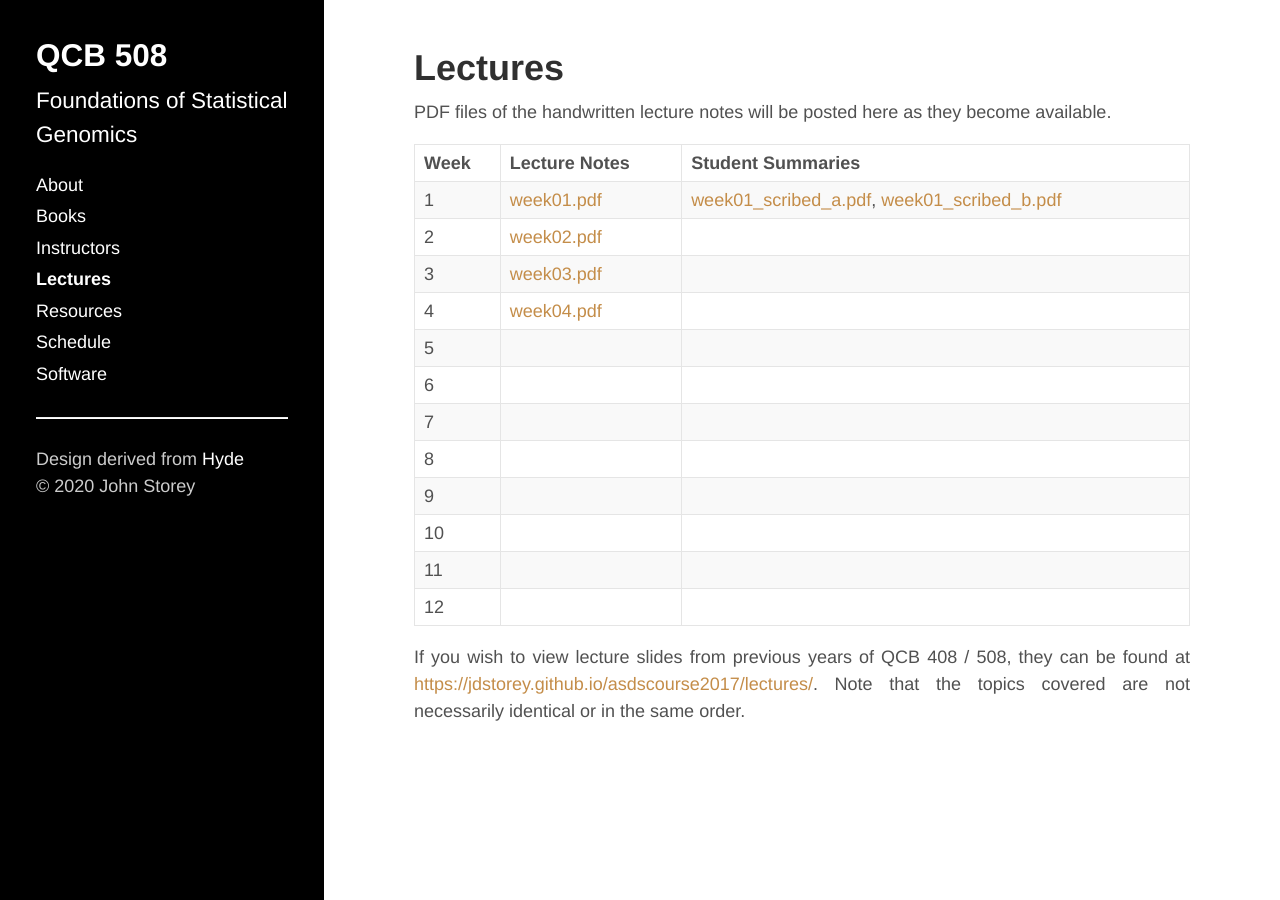
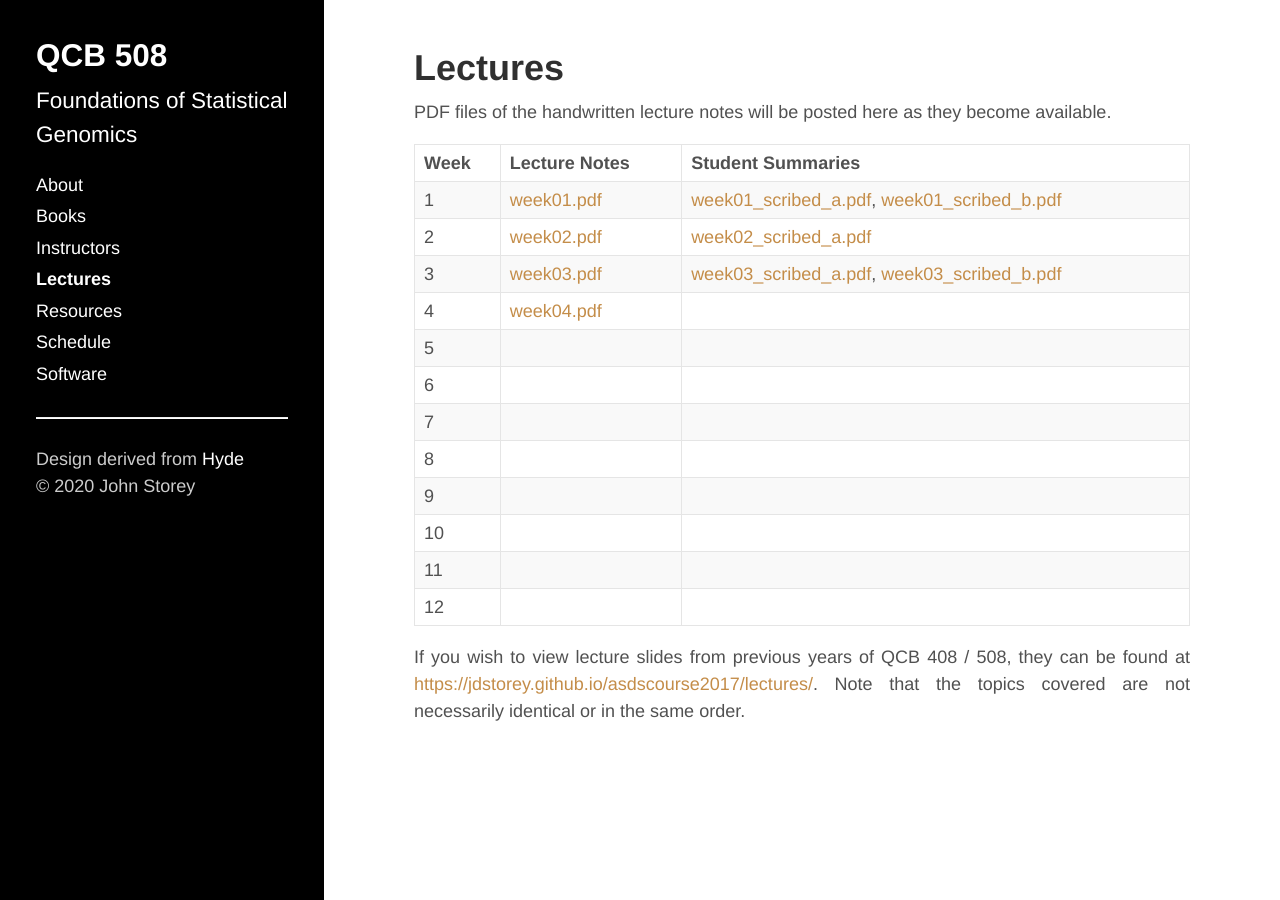
Before and after one commit to jdstorey/fsg, a Jekyll site: the page built from docs/lectures.md, in a window 1280 px wide. Built offline with Jekyll 4.4.1, drawn with Linux system fonts in a browser that asks for light colours.

Commit message:
Week 2 3 scribed notes

```diff
--- a/docs/lectures.md
+++ b/docs/lectures.md
@@ -8,8 +8,8 @@ PDF files of the handwritten lecture notes will be posted here as they become av
 | Week  | Lecture Notes | Student Summaries |
 |-------|---------------|-------------------|
 |  1 | [week01.pdf](./lecture_notes/week01.pdf) | [week01_scribed_a.pdf](./scribed_notes/week01/week01_scribed_a.pdf), [week01_scribed_b.pdf](./scribed_notes/week01/week01_scribed_b.pdf)  |
-|  2 | [week02.pdf](./lecture_notes/week02.pdf) |  |
-|  3 | [week03.pdf](./lecture_notes/week03.pdf) |  |
+|  2 | [week02.pdf](./lecture_notes/week02.pdf) | [week02_scribed_a.pdf](./scribed_notes/week02/week02_scribed_a.pdf) |
+|  3 | [week03.pdf](./lecture_notes/week03.pdf) |  [week03_scribed_a.pdf](./scribed_notes/week03/week03_scribed_a.pdf), [week03_scribed_b.pdf](./scribed_notes/week03/week03_scribed_b.pdf)  |
 |  4 | [week04.pdf](./lecture_notes/week04.pdf) |  |
 |  5 |  |  |
 |  6 |  |  |
```
